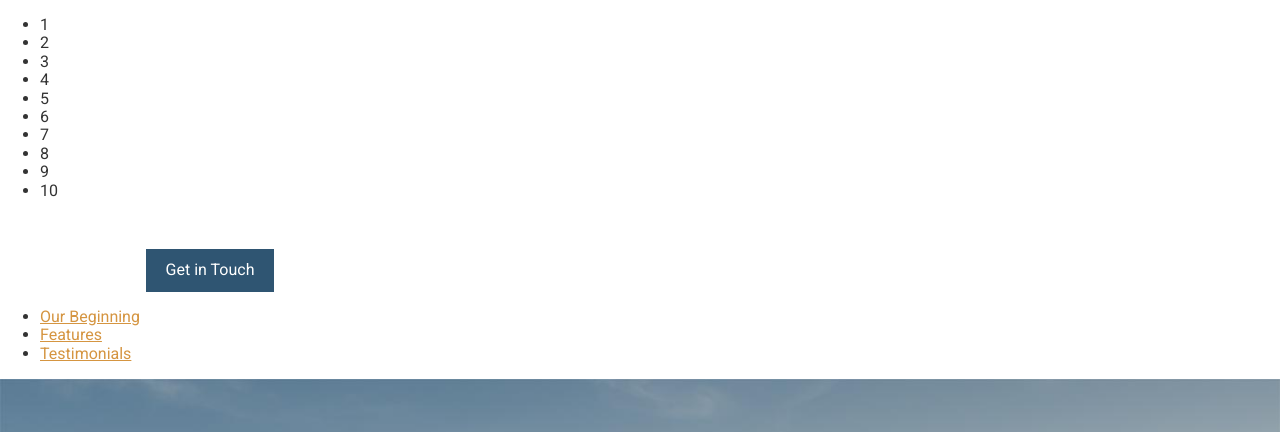
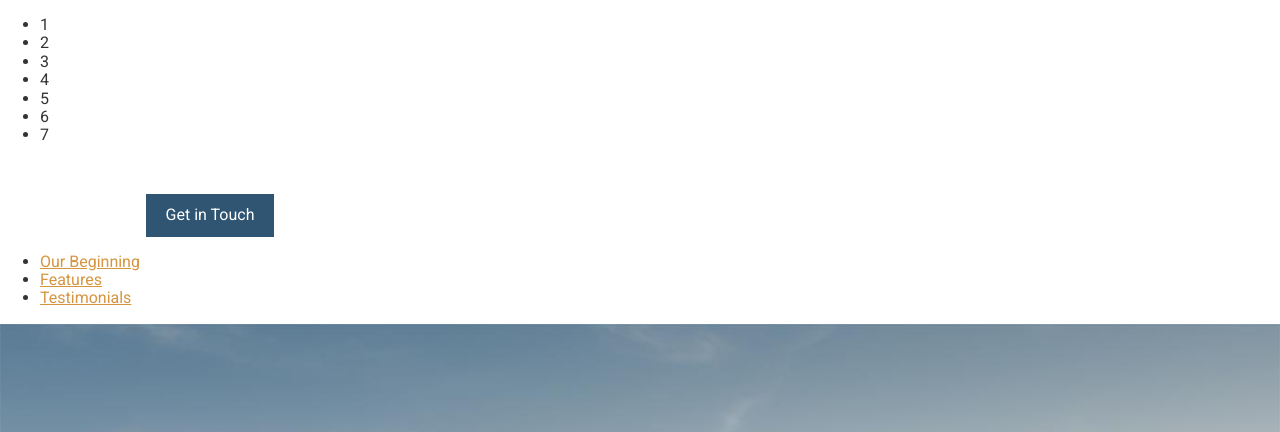
Before and after one commit to EFI131/travel-site, a website: page app/index.html in a window 1280 px wide. Shown: the top 432 px of the page. Drawn offline with Linux system fonts and the light colour scheme.

Commit message:
counted to seven

```diff
--- a/app/index.html
+++ b/app/index.html
@@ -19,9 +19,9 @@
         <li>5</li>
         <li>6</li>
         <li>7</li>
-        <li>8</li>
+        <!--li>8</li>
         <li>9</li>
-        <li>10</li>
+        <li>10</li  -->
     </ul>
     <header>
         <img src="assets/images/icons/clear-view-escapes.svg">
```
